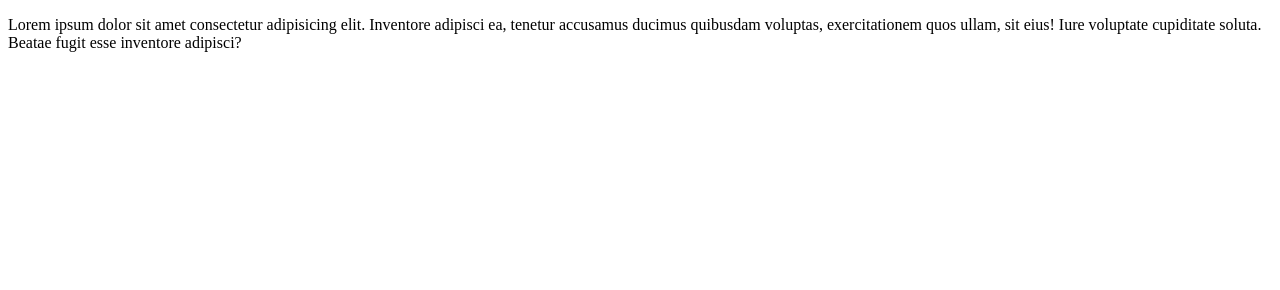
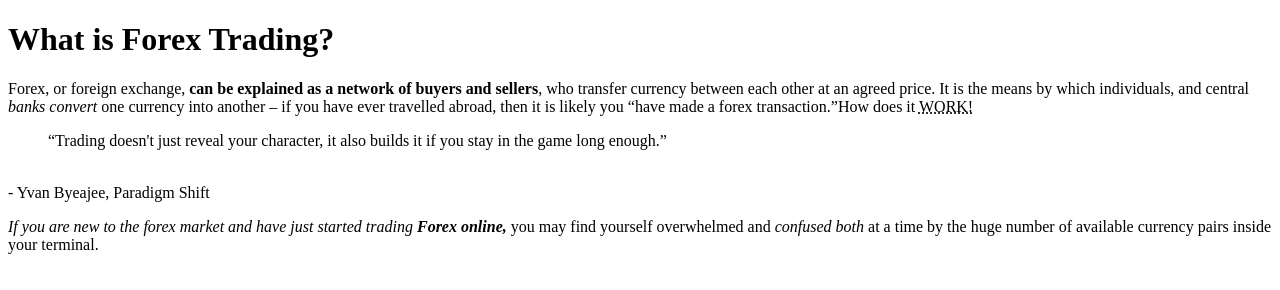
Before and after one commit to MarigonaK/homework-1, a plain HTML site: page index.html in a window 1280 px wide. Drawn offline with Linux system fonts and the light colour scheme.

Commit message:
last change

```diff
--- a/index.html
+++ b/index.html
@@ -7,6 +7,20 @@
     <title>First homework</title>
 </head>
 <body>
-    <p>Lorem ipsum dolor sit amet consectetur adipisicing elit. Inventore adipisci ea, tenetur accusamus ducimus quibusdam voluptas, exercitationem quos ullam, sit eius! Iure voluptate cupiditate soluta. Beatae fugit esse inventore adipisci?</p>
+
+    <h1>What is Forex Trading?</h1>
+
+    <p>Forex, or foreign exchange, <b>can be explained as a network of buyers and sellers</b>, who transfer currency between each other at an agreed price. It is the means by which individuals, and central <em> banks convert</em> one currency into  another – if you have ever travelled abroad, then it is likely you <q>have made a forex transaction.</q>How does it <abbr title="As soon as possible">WORK!</abbr></p>
+
+    <p><blockquote>“Trading doesn't just reveal your character, it also builds it if you stay in the game long enough.”</blockquote>
+        <br>
+        - Yvan Byeajee, Paradigm Shift
+        <P>
+           <cite>If you are new to the forex market and have just started trading <strong>Forex online,</strong> </cite>  you may
+            find yourself overwhelmed and <dfn>confused both</dfn> at a time by the huge number of available
+            currency pairs inside your terminal.
+        </P>
+
+    </p>
 </body>
 </html>
```
